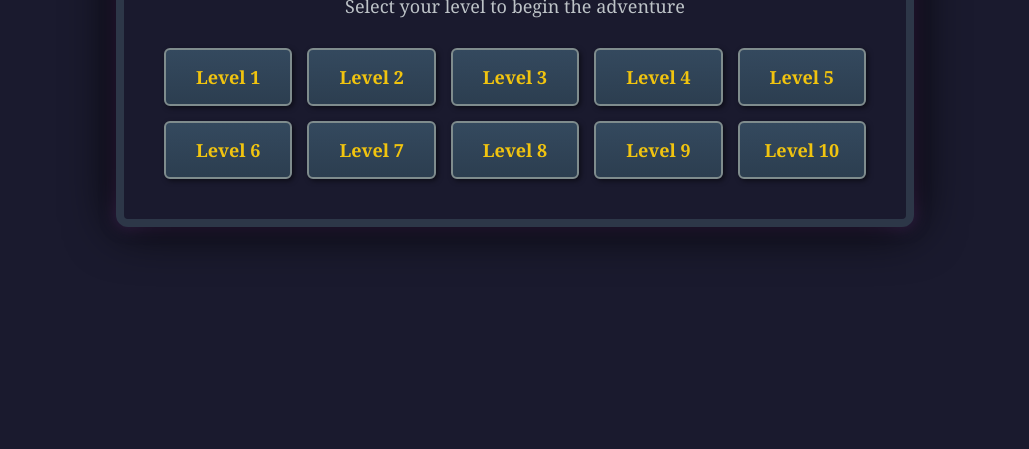
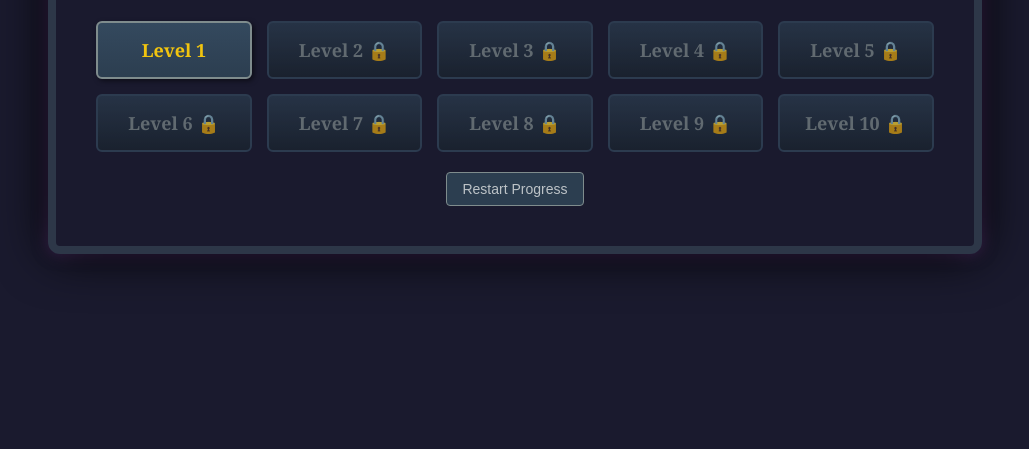
Before and after one commit to GamingWorld2026/EGGS-OF-THE-DRAGON, a plain HTML site: page index.html in a window 1280 px wide. Shown: the part 351-800 px from the top of the page, without its empty margins (125-1154 px from the left). Drawn offline with Linux system fonts and the light colour scheme.

Commit message:
Add files via upload

```diff
--- a/index.html
+++ b/index.html
@@ -76,6 +76,22 @@
             color: #fff;
         }
 
+        /* Kilitli Level Butonu Stilleri */
+        button.level-btn.locked {
+            background: linear-gradient(180deg, #2c3e50, #1a252f);
+            color: #7f8c8d;
+            border-color: #34495e;
+            cursor: not-allowed;
+            box-shadow: none;
+            opacity: 0.7;
+        }
+
+        button.level-btn.locked:hover {
+            transform: none;
+            border-color: #34495e;
+            color: #7f8c8d;
+        }
+
         #game-frame-container {
             display: none;
             flex-direction: column;
@@ -118,6 +134,22 @@
             border: none;
             background-color: #0b0c10;
         }
+
+        #reset-btn {
+            margin-top: 20px;
+            padding: 8px 15px;
+            font-size: 14px;
+            background-color: #2c3e50;
+            color: #bdc3c7;
+            border: 1px solid #7f8c8d;
+            border-radius: 4px;
+            cursor: pointer;
+            transition: 0.2s;
+        }
+        #reset-btn:hover {
+            color: #e74c3c;
+            border-color: #e74c3c;
+        }
     </style>
 </head>
 <body>
@@ -130,6 +162,8 @@
         <div class="level-grid" id="level-grid">
             <!-- Butonlar JavaScript ile yüklenecek -->
         </div>
+
+        <button id="reset-btn" onclick="resetProgress()">Restart Progress</button>
     </div>
 
     <!-- OYUN ÇERÇEVESİ (IFRAME) -->
@@ -141,8 +175,6 @@
     </div>
 
     <script>
-        // Dosya isimlerinizi buraya birebir yazmalısınız.
-        // Not: İlk iki dosyanızda "LEVEL1 .html" şeklinde boşluk bulunduğundan diziyi ona göre yapılandırdım.
         const levels = [
             "LEVEL1.html",
             "LEVEL2.html",
@@ -161,33 +193,77 @@
         const frameContainer = document.getElementById('game-frame-container');
         const gameFrame = document.getElementById('game-frame');
 
+        // Kullanıcının ulaştığı en yüksek leveli al. (Yoksa 1. level açıktır)
+        let unlockedLevel = parseInt(localStorage.getItem('dragonEggsUnlockedLevel')) || 1;
+
         // Level butonlarını dinamik oluştur
-        levels.forEach((file, index) => {
-            const btn = document.createElement('button');
-            btn.className = 'level-btn';
-            btn.innerText = `Level ${index + 1}`;
-            btn.onclick = () => loadLevel(file);
-            grid.appendChild(btn);
-        });
+        function renderLevels() {
+            grid.innerHTML = ''; // Önceki butonları temizle
 
-        function loadLevel(fileName) {
-            // İlgili dosyayı iframe içine yükle ve menüyü gizle
+            levels.forEach((file, index) => {
+                const levelNum = index + 1;
+                const btn = document.createElement('button');
+                btn.className = 'level-btn';
+
+                if (levelNum <= unlockedLevel) {
+                    // Kilit AÇIK
+                    btn.innerText = `Level ${levelNum}`;
+                    btn.onclick = () => loadLevel(file, levelNum);
+                } else {
+                    // Kilit KAPALI
+                    btn.classList.add('locked');
+                    btn.innerText = `Level ${levelNum} 🔒`;
+                    // Tıklanamasın
+                }
+
+                grid.appendChild(btn);
+            });
+        }
+
+        function loadLevel(fileName, levelNum) {
             gameFrame.src = fileName;
             mainMenu.style.display = 'none';
             frameContainer.style.display = 'flex';
 
-            // Seçilen oyuna tıklandıktan sonra klavye odağını iframe'e ver
             setTimeout(() => {
                 gameFrame.focus();
             }, 100);
         }
 
         function backToMenu() {
-            // Iframe içeriğini temizle ve ana menüye dön
             gameFrame.src = "";
             frameContainer.style.display = 'none';
             mainMenu.style.display = 'flex';
+            renderLevels(); // Menüye dönünce butonları güncelle (yeni açılan varsa yansısın)
         }
+
+        // İlerlemeyi sıfırlamak için küçük bir fonksiyon (Test için çok işine yarar)
+        function resetProgress() {
+            if(confirm("Are you sure you want to reset all your progress?")) {
+                localStorage.setItem('dragonEggsUnlockedLevel', 1);
+                unlockedLevel = 1;
+                renderLevels();
+            }
+        }
+
+        // İLK YÜKLEME
+        renderLevels();
+
+        // ------ ÇOK ÖNEMLİ BÖLÜM: OYUNDAN (IFRAME) GELEN MESAJI DİNLE ------
+        window.addEventListener('message', (event) => {
+            // Eğer iframe içindeki oyun "level_completed" mesajı gönderirse:
+            if (event.data && event.data.type === 'level_completed') {
+                const completedLevelNum = event.data.levelNumber; // Kazandığı level
+                const nextLevelNum = completedLevelNum + 1;
+
+                // Eğer bir sonraki level şu anki kilidi açık levellerden büyükse (yeni level açılıyorsa)
+                if (nextLevelNum > unlockedLevel && nextLevelNum <= levels.length) {
+                    unlockedLevel = nextLevelNum;
+                    localStorage.setItem('dragonEggsUnlockedLevel', unlockedLevel);
+                }
+            }
+        });
+
     </script>
 </body>
 </html>
```
Also changed, not shown: LEVEL1.html (+3 -0 lines), LEVEL10.html (+4 -0 lines), LEVEL2.html (+3 -0 lines), LEVEL3.html (+3 -0 lines), LEVEL4.html (+3 -0 lines), LEVEL5.html (+3 -0 lines), LEVEL6.html (+3 -0 lines), LEVEL7.html (+3 -0 lines), LEVEL8.html (+3 -0 lines), LEVEL9.html (+4 -0 lines).
